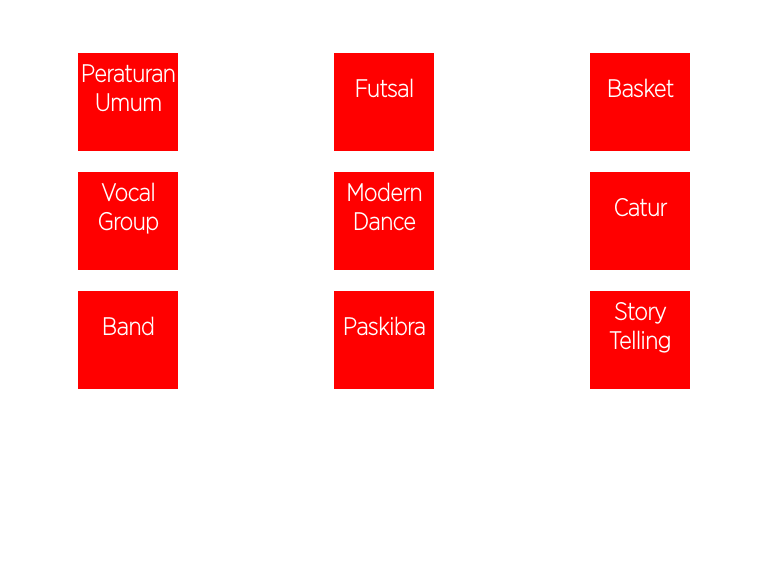
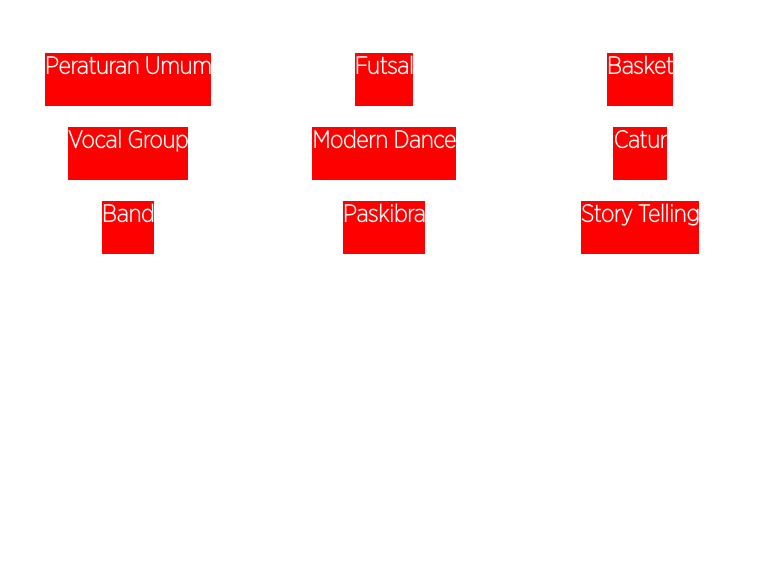
Before and after one commit to DarthJonathan/web_escalades, a PHP site: page /OLD/index.php in a window 768 px wide. Shown: the part 905-1493 px from the top of the page. Run offline with PHP 8.4, Linux system fonts and the light colour scheme; some web fonts are replaced.

Commit message:
removing old dependencies

```diff
--- a/css/layout.css
+++ b/css/layout.css
@@ -62,12 +62,6 @@
 		{
 			margin-top:20%;
 		}
-
-		.circle_button
-		{
-			width:100px;
-			height:100px;
-		}
 	}
 
 	/* All Mobile Sizes (devices and browser) */
```
